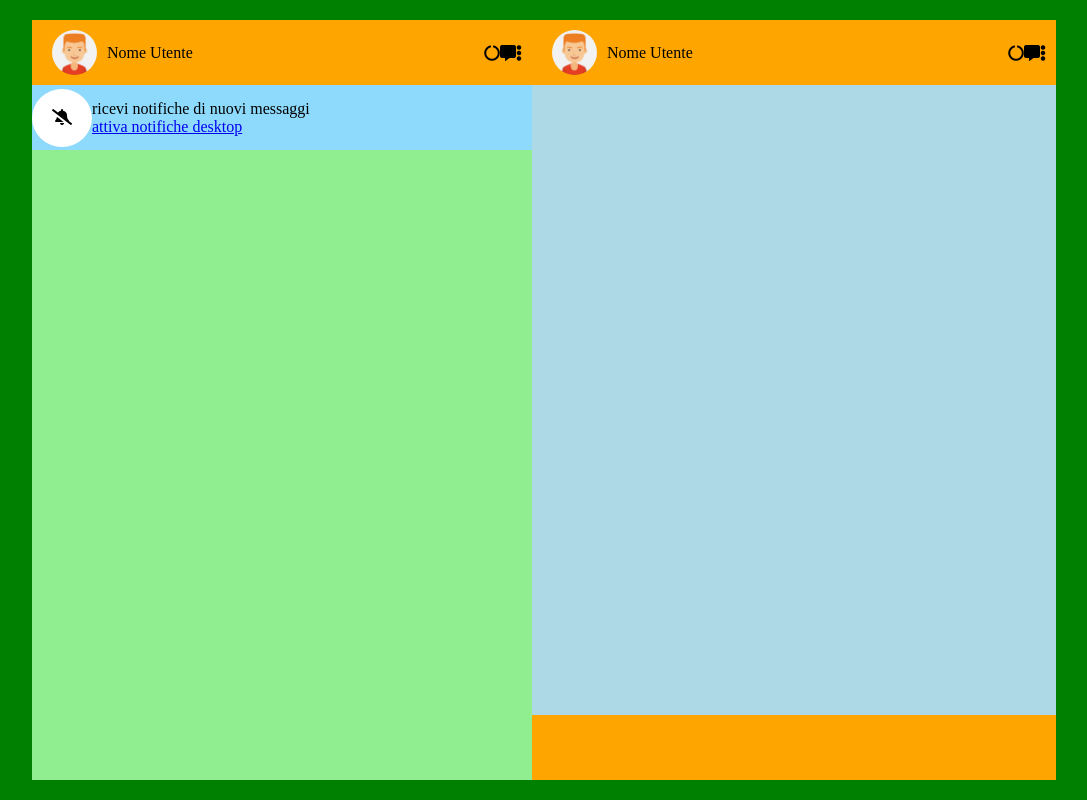
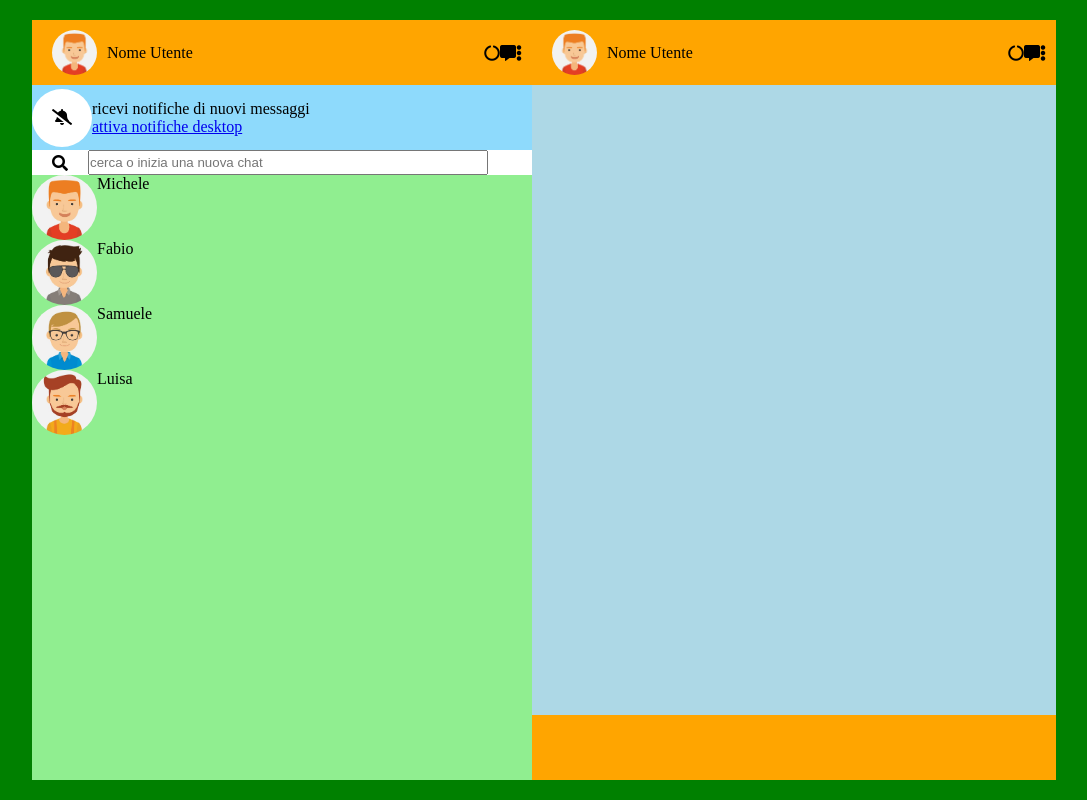
Before and after one commit to danielevergani/vue-boolzapp, a plain HTML site: page index.html in a window 1280 px wide. Shown: the whole page, without its empty margins (96-1183 px from the left). Drawn offline with nearby package versions, Linux system fonts and the light colour scheme.

Commit message:
elenco contatti usando v-for

```diff
--- a/css/style.css
+++ b/css/style.css
@@ -66,6 +66,33 @@
     border-radius: 50%;
 }
 
+.search__contact{
+    display: flex;
+    align-items: center;
+    width: 100%;
+    height: 25px;
+    background-color: white;
+}
+
+.search__contact i{
+    margin: 0 20px;
+}
+
+.search__contact input{
+    height: 100%;
+    width: 80%;
+}
+
+.chat__element{
+    display: flex;
+    height: 65px;
+}
+
+.chat__element img{
+    height: 100%;
+    border-radius: 50%;
+}
+
 .right__side{
     display: flex;
     flex-direction: column;
--- a/index.html
+++ b/index.html
@@ -36,6 +36,16 @@
                             <a href="#">attiva notifiche desktop</a>
                         </div>
                     </div>
+                    <div class="search__contact">
+                        <i class="fas fa-search"></i>
+                        <input type="text" placeholder="cerca o inizia una nuova chat">
+                    </div>
+                    <div class="chat__list">
+                        <div class="chat__element" v-for="elements in contacts">
+                            <img v-bind:src="elements.avatar" alt="img">
+                            <p>{{elements.name}}</p>
+                        </div>
+                    </div>
 
                 </div>
                 <div class="right__side">
--- a/js/script.js
+++ b/js/script.js
@@ -1,10 +1,11 @@
 var app = new Vue (
     {
         el: "#root",
+        data:{
         contacts: [
         {
             name: 'Michele',
-            avatar: '_1',
+            avatar: 'img/avatar_1.jpg',
             visible: true,
             messages: [
                 {
@@ -26,7 +27,7 @@ var app = new Vue (
         },
         {
             name: 'Fabio',
-            avatar: '_2',
+            avatar: 'img/avatar_2.jpg',
             visible: true,
             messages: [
                 {
@@ -48,7 +49,7 @@ var app = new Vue (
         },
         {
             name: 'Samuele',
-            avatar: '_3',
+            avatar: 'img/avatar_3.jpg',
             visible: true,
             messages:[
                 {
@@ -70,7 +71,7 @@ var app = new Vue (
         },
         {
             name: 'Luisa',
-            avatar: '_4',
+            avatar: 'img/avatar_4.jpg',
             visible: true,
             messages:[
                 {
@@ -86,4 +87,5 @@ var app = new Vue (
             ],
         },
     ]
+}
 })
```
